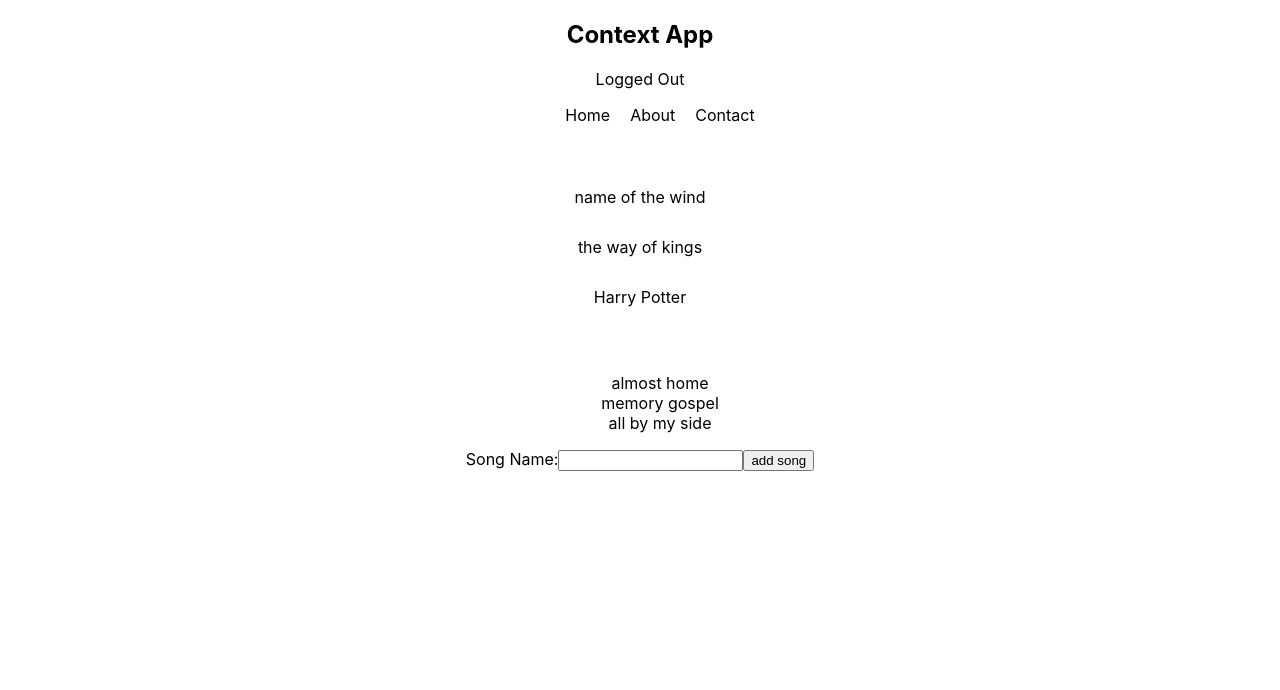
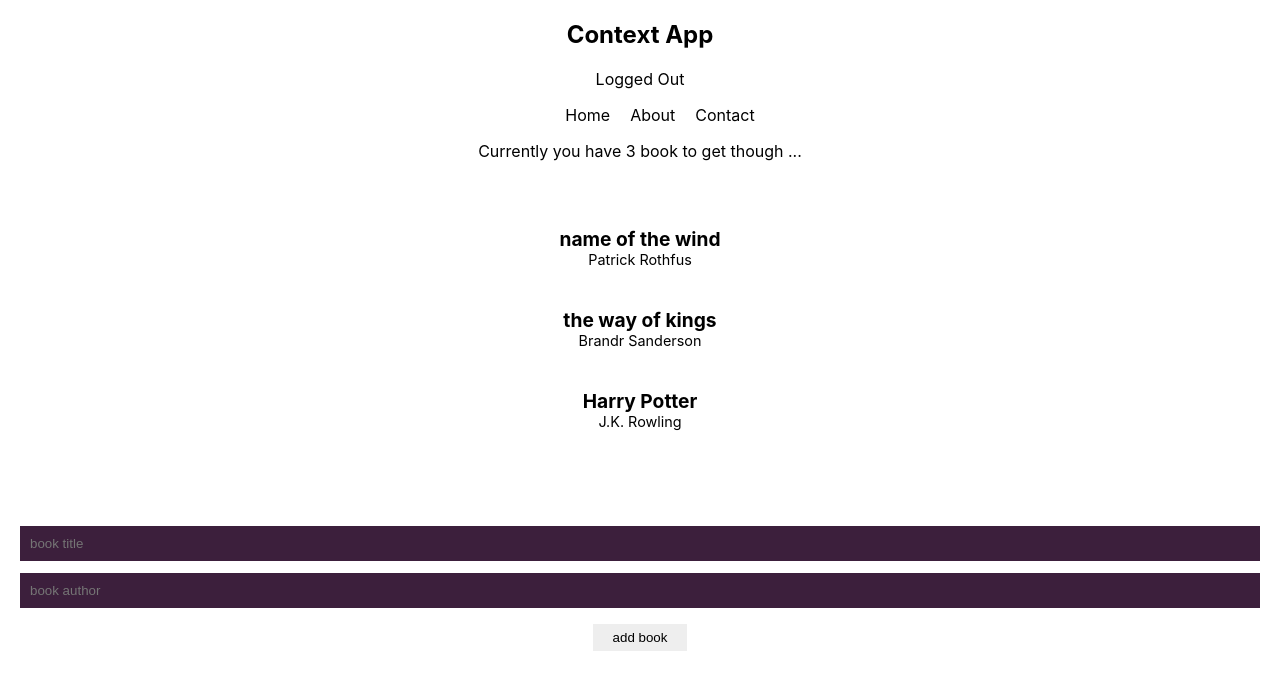
Before and after one commit to Tarannu/React-auth-context, a React (Create React App) app: page / in a window 1280 px wide. Shown: the top 690 px of the page. Built offline with nearby package versions, Linux system fonts and the light colour scheme.

Commit message:
before adding reducer

```diff
--- a/src/App.css
+++ b/src/App.css
@@ -15,9 +15,42 @@ nav ul li{
 }
 .Booklist li{
   padding: 10px;
-  margin: 10px auto;
+  margin: 20px auto;
   border-radius: 10px;
+  cursor: pointer;
 }
+.Booklist li:hover{
+  opacity: 0.7;
+  text-decoration: line-through;
+}
+.Booklist .title{
+  font-weight: bold;
+  font-size: 1.2em;
+}
+.Booklist .author{
+  font-size: 0.9em;
+
+}
+form{
+  padding: 20px;
+}
+input[type='text']{
+  width: 100%;
+  padding: 10px;
+  box-sizing: border-box;
+  margin:6px 0;
+  background: #3c1f3c;
+  color: #fff;
+  border: 0;
+}
+input[type='submit']{
+  margin:10px auto;
+  background: #eee;
+  border: 0;
+  padding: 6px 20px;
+  display: block;
+}
+
 .song-list li{
   list-style: none;
 }
--- a/src/App.js
+++ b/src/App.js
@@ -1,20 +1,21 @@
-import './App.css';
-import Nav from './components/Navbar';
-import BookList from './components/BookList';
-import SongList from './components/SongList';
-import BookContextProvider from './contexts/BookContext';
-import AuthContextProvider from './contexts/AuthContext';
+import "./App.css";
+import Nav from "./components/Navbar";
+import BookList from "./components/BookList";
+import SongList from "./components/SongList";
+import BookContextProvider from "./contexts/BookContext";
+import AuthContextProvider from "./contexts/AuthContext";
+import BookForm from "./components/BookForm";
 
 function App() {
   return (
     <div className="App">
-    <AuthContextProvider>
-     <Nav/>
-     <BookContextProvider>
-     <BookList/>
-     </BookContextProvider>
-     <SongList/>
-     </AuthContextProvider>
+      <AuthContextProvider>
+        <BookContextProvider>
+          <Nav />
+          <BookList />
+          <BookForm/>
+        </BookContextProvider>
+      </AuthContextProvider>
     </div>
   );
 }
--- /dev/null
+++ b/src/components/BookDetails.js
@@ -0,0 +1,14 @@
+import React,{useContext} from 'react'
+import { BookContext } from '../contexts/BookContext'
+
+const BookDetails = ({book}) => {
+    const {removeBook}=useContext(BookContext);
+    return (
+        <li onClick={()=>removeBook(book.id)}>
+        <div className='title'>{book.title}</div>
+        <div className='author'>{book.author}</div>
+        </li>
+    )
+}
+
+export default BookDetails
--- /dev/null
+++ b/src/components/BookForm.js
@@ -0,0 +1,27 @@
+import React,{useContext,useState} from 'react';
+import { BookContext } from '../contexts/BookContext';
+
+
+const BookForm = () => {
+    const {addBook}=useContext(BookContext);
+    const [title,setTitle]=useState('');
+    const [author,setAuthor]=useState('');
+    const handleSubmit=(e)=>{
+        e.preventDefault();
+        addBook(title,author);
+        setTitle('');
+        setAuthor('');
+    }
+
+    return (
+        <form onSubmit={handleSubmit}>
+        <input type="text" placeholder="book title "
+        value={title} onChange={(e)=>setTitle(e.target.value)}/>
+        <input type="text" placeholder="book author "
+        value={author} onChange={(e)=>setAuthor(e.target.value)}/>
+        <input type="submit" value="add book"/>
+        </form>
+    )
+}
+
+export default BookForm
--- a/src/components/BookList.js
+++ b/src/components/BookList.js
@@ -1,21 +1,26 @@
 import React,{useContext} from 'react'
 import { BookContext } from '../contexts/BookContext'
 import ThemeContext from '../contexts/ThemeContext';
+import BookDetails from './BookDetails';
 
 const BookList = () => {
     const {books} = useContext(BookContext);
-    return (
+
+
+    return books.length? (
         <div className='Booklist'>
         <ul>
         {books.map(book=>{
             return(
-                <li >{book.title}</li>
+                <BookDetails book={book} key={book.id}/>
             )
         })}
 
         </ul>
 
         </div>
+    ):(
+        <div className='empty-books'>No Books to read</div>
     )
 }
 
--- a/src/components/Navbar.js
+++ b/src/components/Navbar.js
@@ -1,9 +1,13 @@
 import React, { useContext } from "react";
 import { AuthContext } from "../contexts/AuthContext";
+import { BookContext } from "../contexts/BookContext";
+
 
 const Navbar = () => {
   const { isAuthenticated, toggleAuth } = useContext(AuthContext);
+  const {books} =useContext(BookContext);
   return (
+      <div>
     <nav>
       <h1>Context App</h1>
       <div onClick={toggleAuth}>{isAuthenticated ? "Logged In" : "Logged Out"}</div>
@@ -12,7 +16,10 @@ const Navbar = () => {
         <li> About </li>
         <li> Contact</li>
       </ul>
+
     </nav>
+    <p>Currently you have {books.length} book to get though ...</p>
+    </div>
   );
 };
 
--- a/src/contexts/BookContext.js
+++ b/src/contexts/BookContext.js
@@ -1,19 +1,27 @@
-import React,{createContext,useState} from 'react'
+import React,{createContext,useState,useEffect} from 'react'
+import {v1 as uuid} from 'uuid';
 
 export const BookContext=createContext();
 
 const BookContextProvider = (props) => {
 
     const [books,setBooks]=useState([
-        {title:'name of the wind',id:1},
-        {title:'the way of kings',id:2},
-        {title:'Harry Potter',id:3}
+        {title:'name of the wind',author:'Patrick Rothfus',id:1},
+        {title:'the way of kings',author:'Brandr Sanderson',id:2},
+        {title:'Harry Potter',author:'J.K. Rowling',id:3}
     ])
 
-
-
+    const addBook=(title,author)=>{
+        setBooks([...books,{title,author,id:uuid()}])
+    };
+    const removeBook=(id)=>{
+        setBooks(books.filter(book=>book.id!==id));// return books that are not equal to the current id meaning removes the current book
+    }
+    useEffect(()=>{
+        localStorage.setItem('books',JSON.stringify(books))
+    },[books]);
     return (
-        <BookContext.Provider value={{books}}>
+        <BookContext.Provider value={{books,addBook,removeBook}}>
         {props.children}
         </BookContext.Provider>
     )
```
Also changed, not shown: src/reducers/bookReducer.js (added, +20 -0 lines).
